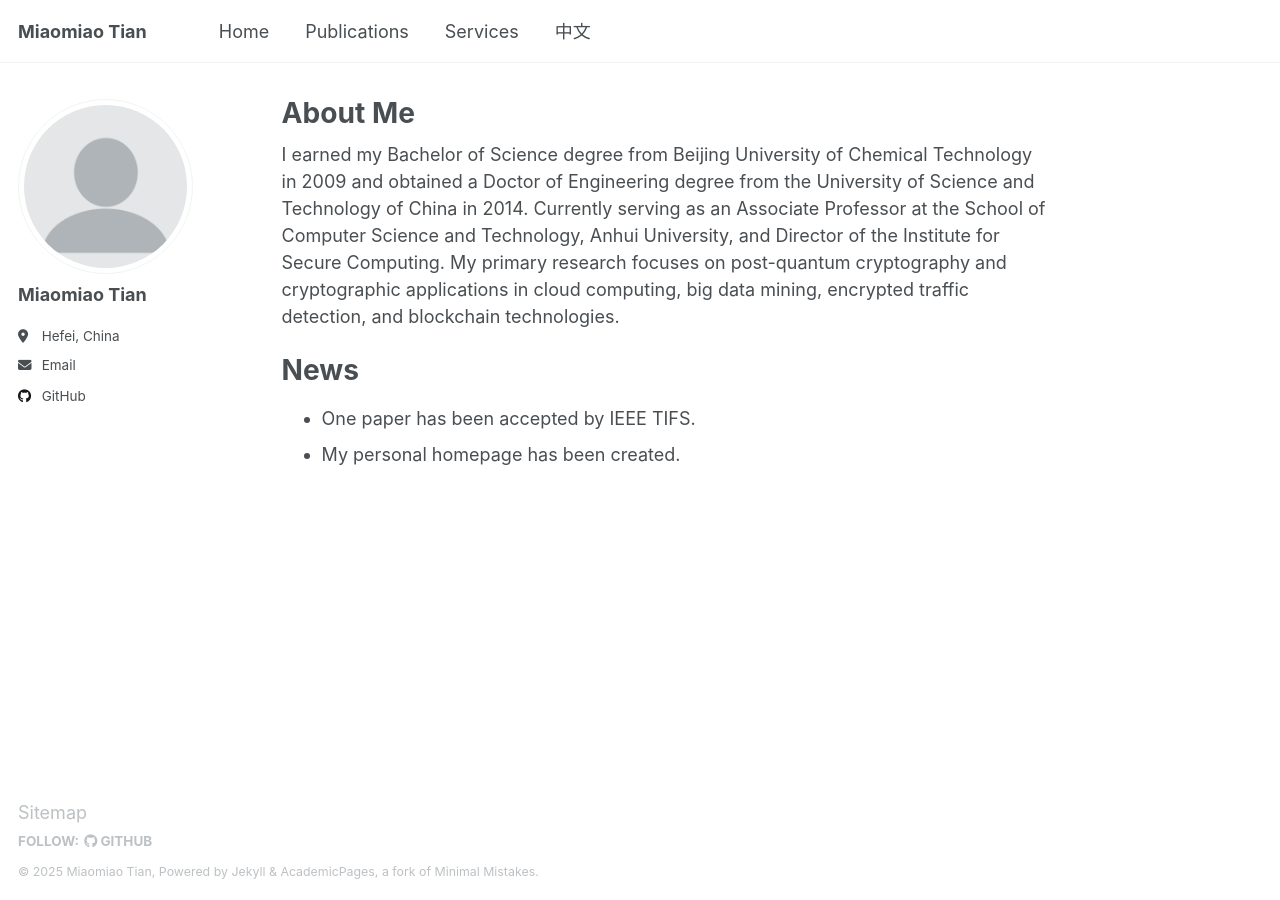
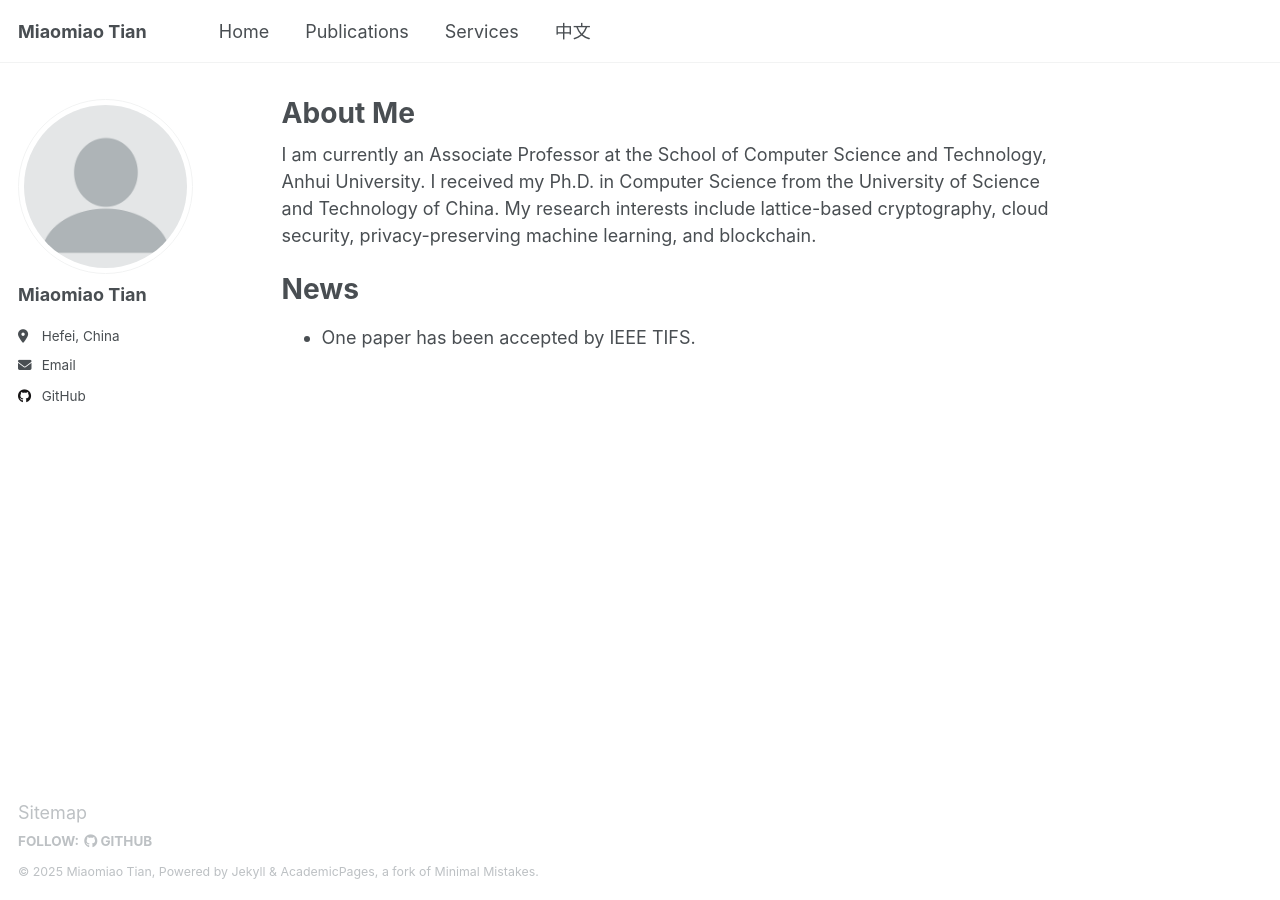
Before and after one commit to dmtian/dmtian.github.io, a Jekyll site: the page built from _pages/about.md, in a window 1280 px wide. Built offline with Jekyll 4.4.1, drawn with Linux system fonts in a browser that asks for light colours.

Commit message:
Update about.md

```diff
--- a/_pages/about.md
+++ b/_pages/about.md
@@ -6,7 +6,6 @@ redirect_from:
   - /about/
   - /about.html
 ---
-I earned my Bachelor of Science degree from Beijing University of Chemical Technology in 2009 and obtained a Doctor of Engineering degree from the University of Science and Technology of China in 2014. Currently serving as an Associate Professor at the School of Computer Science and Technology, Anhui University, and Director of the Institute for Secure Computing. My primary research focuses on post-quantum cryptography and cryptographic applications in cloud computing, big data mining, encrypted traffic detection, and blockchain technologies.
+I am currently an Associate Professor at the School of Computer Science and Technology, Anhui University. I received my Ph.D. in Computer Science from the University of Science and Technology of China. My research interests include lattice-based cryptography, cloud security, privacy-preserving machine learning, and blockchain.
 # News
 * One paper has been accepted by IEEE TIFS.
-* My personal homepage has been created.
```
